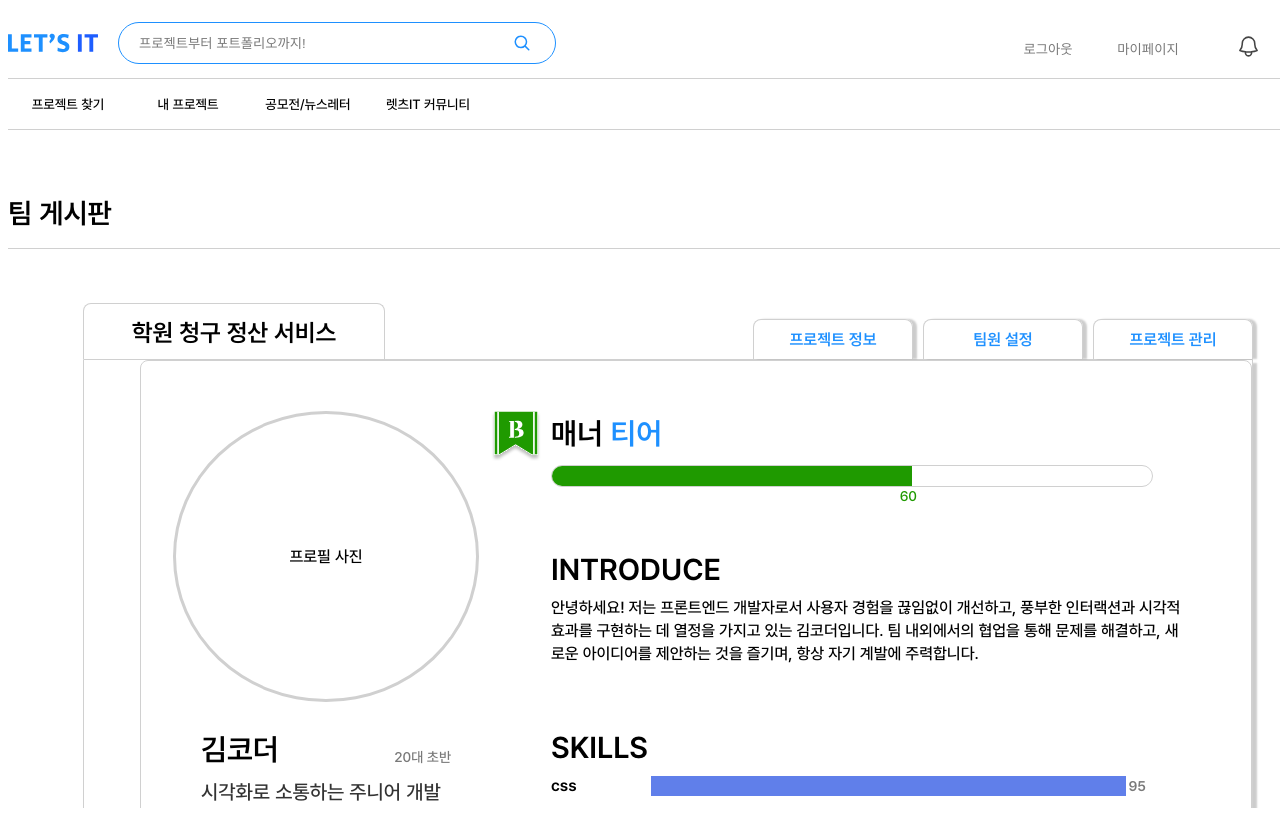
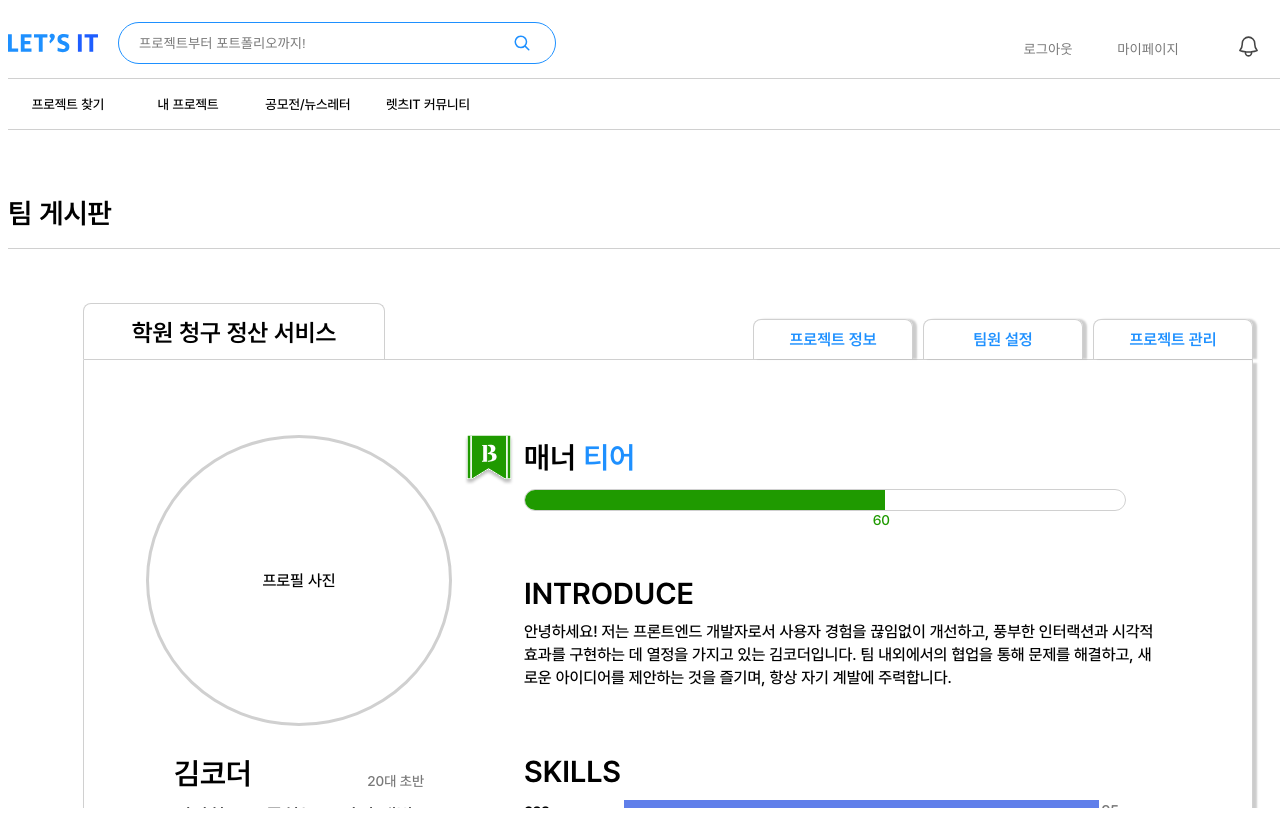
Before and after one commit to yezixx/SOLUX_LETS_IT_Frontend, a React (Vite) app: page /member/profile in a window 1280 px wide. Built offline with nearby package versions, Linux system fonts and the light colour scheme; the HTML template or start-up script is replaced by a standard one.

Commit message:
Feat: 팀원 프로필 화면 UI 구현

```diff
--- a/src/Screen/Teamboard/MemberProfile/MemberProfile.jsx
+++ b/src/Screen/Teamboard/MemberProfile/MemberProfile.jsx
@@ -1,10 +1,7 @@
-/*import { useNavigate } from "react-router-dom";*/
 import Profile from "../../../Components/Profile/Profile";
 import styles from "./MemberProfile.module.css";
 
 const MemberProfile = () => {
-  /*const navigate = useNavigate();*/
-
   //mock user data
   const user = {
     name: "김코더",
@@ -27,13 +24,7 @@ const MemberProfile = () => {
   };
   return (
     <div className={styles.memberProfile}>
-      {/*<button
-        onClick={() => navigate(-1)}
-        className={styles.memberProfile__button}
-      >
-        X
-      </button>*/}
-      <Profile user={user} />
+      <Profile user={user} type={"INTEAMBOARD"} />
     </div>
   );
 };
--- a/src/Screen/Teamboard/MemberProfile/MemberProfile.module.css
+++ b/src/Screen/Teamboard/MemberProfile/MemberProfile.module.css
@@ -1,13 +1,5 @@
 .memberProfile {
-  position: "relative";
-  width: "fit-content";
+  /*border: 2px solid pink;*/
+  width: 1170px;
+  height: 701px;
 }
-
-.memberProfile__button {
-  position: "absolute";
-  top: "10px";
-  right: "10px";
-  color: var(--text-color2);
-  font-size: 24px;
-  z-index: 100;
-}
```
